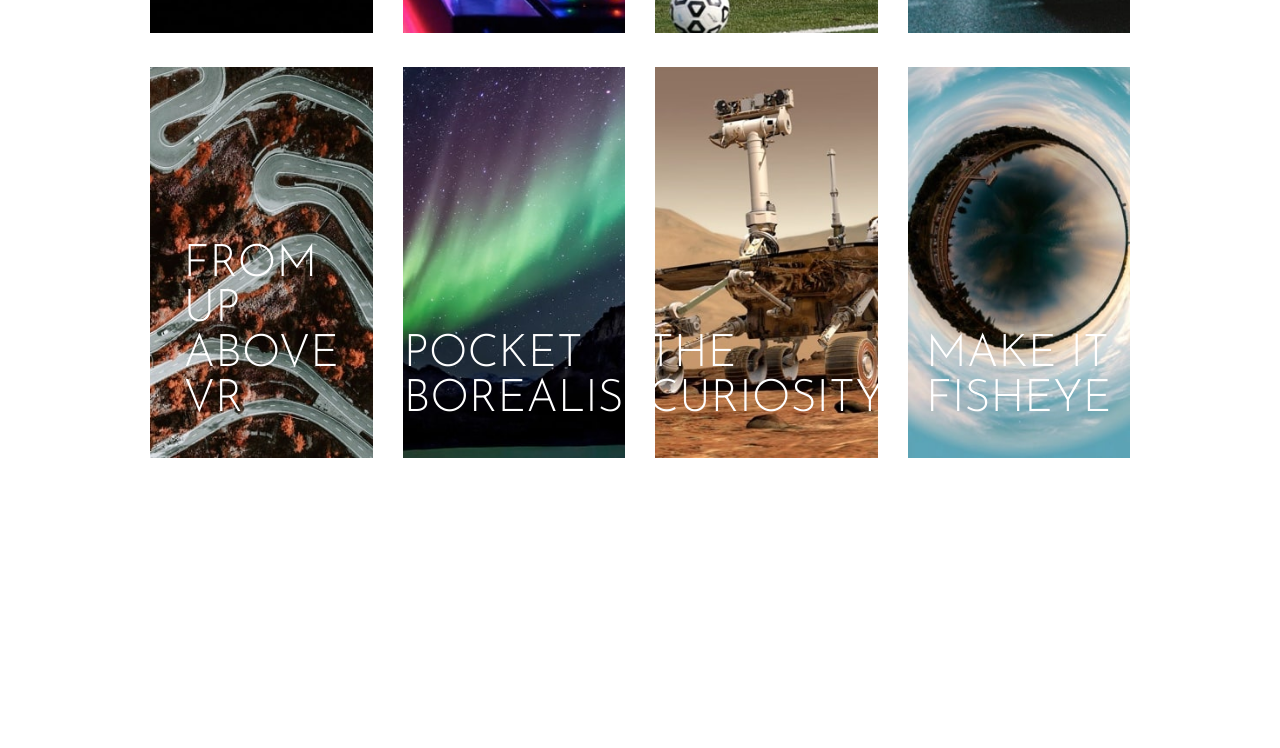
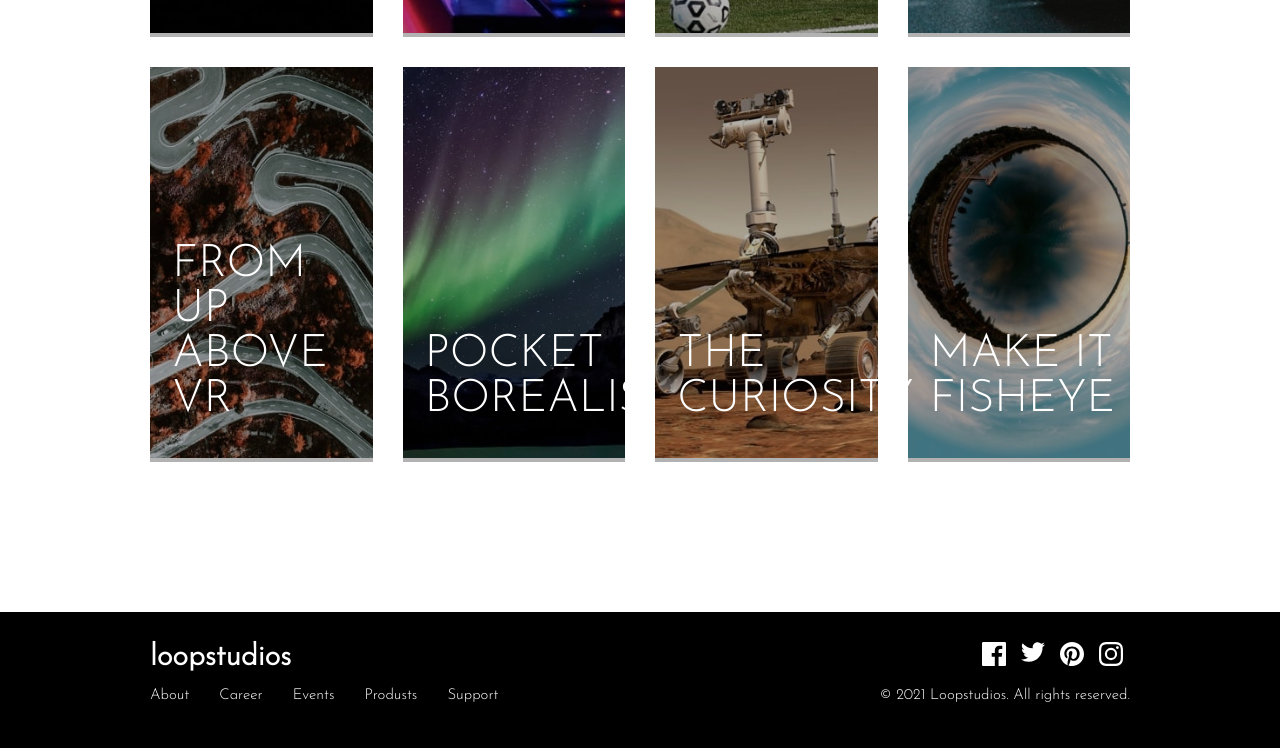
Before and after one commit to AniruddhaSoni/loopstudios-landing-page-main, a plain HTML site: page index.html in a window 1280 px wide. Shown: the part 1936-2684 px from the top of the page. Before the commit the page ends 2435 px from the top, so only its background shows below. Drawn offline with Linux system fonts and the light colour scheme.

Commit message:
desktop version ready

```diff
--- a/css/_creations.scss
+++ b/css/_creations.scss
@@ -2,7 +2,7 @@
 
 .creations{
     min-height: 100vh;
-    padding: 0.5rem 10rem;
+    padding: 0.5rem 10rem 15vh 10rem;
 }
 .creations_title{
     display: flex;
@@ -50,6 +50,8 @@
     top: 0;
     left: 0;
     transition: all 0.5s ease-in-out;
+    background-color: rgba(0, 0, 0,0.3);
+    pointer-events: none;
 }
 .creations_images div:hover::before{
 
@@ -60,11 +62,10 @@
     font-weight: normal;
     position: absolute;
     bottom: 10%;
-    left: 50%;
+    left: 10%;
     z-index: 2;
     color: white;
     font-size: 3rem;
-    transform: translateX(-50%);
     transition: all 0.5s ease-in-out;
 }
 .creations_images div:hover h1{
--- /dev/null
+++ b/css/_footer.scss
@@ -0,0 +1,82 @@
+footer{
+    min-height: 15vh;
+    background-color: #000;
+    padding: 2rem 10rem;
+}
+.footer_container{
+    display: flex;
+    flex-direction: column;
+    color: white;
+}
+.logo_socialicons{
+    display: flex;
+    justify-content: space-between;
+}
+.logo_socialicons h1{
+    font-size: 2rem;
+
+}
+.logo_socialicons ul{
+    display: flex;
+}
+.logo_socialicons ul li{
+    position: relative;
+    list-style: none;
+    padding: 0 0.5rem;
+    cursor: pointer;
+}
+.logo_socialicons ul li img{
+    pointer-events: none;
+}
+.logo_socialicons ul li::after{
+    content: '';
+    position: absolute;
+    top: 0;
+    left: 0;
+    height: 100%;
+    width: 100%;
+    pointer-events: none;
+    border-bottom: 2px solid #fff;
+    transform: scaleX(0);
+    transform-origin: left;
+    transition: transform 0.3s ease;
+}
+.logo_socialicons ul li:hover::after{
+    transform: scaleX(1);
+    transform-origin: right;
+}
+.navlinks_copyright{
+    display: flex;
+    justify-content: space-between;
+}
+.navlinks ul{
+    display: flex;
+}
+.navlinks ul li{
+    position: relative;
+    padding: 1rem 0;
+    position: relative;
+    list-style: none;
+    margin-right: 2rem;
+    cursor: pointer;
+}
+.navlinks ul li::after{
+    content: '';
+    position: absolute;
+    top: 0;
+    left: 0;
+    height: 100%;
+    width: 100%;
+    pointer-events: none;
+    border-bottom: 2px solid #fff;
+    transform: scaleX(0);
+    transform-origin: left;
+    transition: transform 0.3s ease;
+}
+.navlinks ul li:hover::after{
+    transform: scaleX(1);
+    transform-origin: right;
+}
+.navlinks_copyright span{
+    padding: 1rem 0;
+}
--- a/css/_header.scss
+++ b/css/_header.scss
@@ -29,16 +29,39 @@
     display: flex;
 }
 .navItems ul li{
+    padding: 1rem 0;
+    position: relative;
     list-style: none;
     margin-right: 2rem;
     cursor: pointer;
 }
 .navItems ul li:nth-child(5){
     margin-right: 0;
+    padding-right: 0;
 }
+
+.navItems ul li::after{
+    content: '';
+    position: absolute;
+    top: 0;
+    left: 0;
+    height: 100%;
+    width: 100%;
+    pointer-events: none;
+    border-bottom: 2px solid #fff;
+    transform: scaleX(0);
+    transform-origin: left;
+    transition: transform 0.3s ease;
+}
+.navItems ul li:hover::after{
+    border-bottom: 2px solid #fff;
+    transform-origin: right;
+    transform: scaleX(1);
+}
+
 .hero{
     margin-top: 6rem;
-    max-width: 62%;
+    max-width: 55%;
     border: 2px solid #fff;
 }
 .hero_text{
--- a/css/style.scss
+++ b/css/style.scss
@@ -2,6 +2,7 @@
 @import 'header';
 @import 'interactive';
 @import 'creations';
+@import 'footer';
 // ## Colors
 
 // ### Primary
--- a/index.html
+++ b/index.html
@@ -107,25 +107,37 @@
         </div>
     </div>
   </section>
+<!-- footer  -->
+
+<footer>
+  <div class="footer_container">
+    <div class="logo_socialicons">
+      <h1>loopstudios</h1>
+      <ul>
+        <li><img src="./images/icon-facebook.svg" alt=""></li>
+        <li><img src="./images/icon-twitter.svg" alt=""></li>
+        <li><img src="./images/icon-pinterest.svg" alt=""></li>
+        <li><img src="./images/icon-instagram.svg" alt=""></li>
+      </ul>
+    </div>
+    <div class="navlinks_copyright">
+      <nav class="navlinks">
+        <ul>
+          <li>About</li>
+          <li>Career</li>
+          <li>Events</li>
+          <li>Produsts</li>
+          <li>Support</li>
+        </ul>
+      </nav>
+      <span>© 2021 Loopstudios. All rights reserved.</span>
+    </div>
+  </div>
+</footer>
 
   <!--
 
 
-
-
-
-  Soccer team VR
-  The grid
-  From up above VR
-  Pocket borealis
-  The curiosity
-  Make it fisheye
-
-  About
-  Careers
-  Events
-  Products
-  Support
 
   © 2021 Loopstudios. All rights reserved.
 
```
Also changed, not shown: style/style.css, 1 other file.
